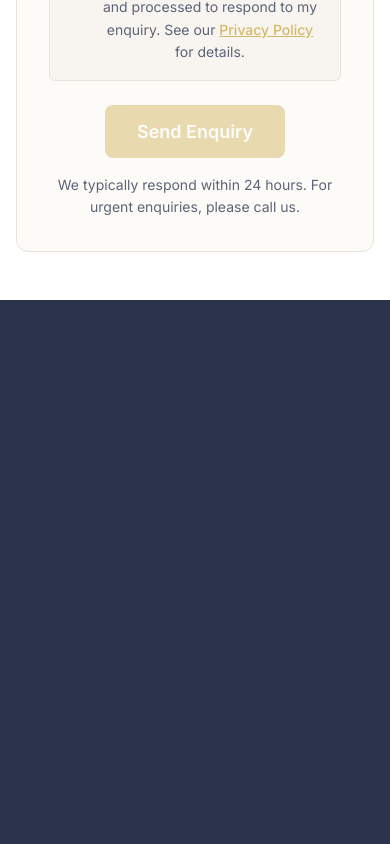
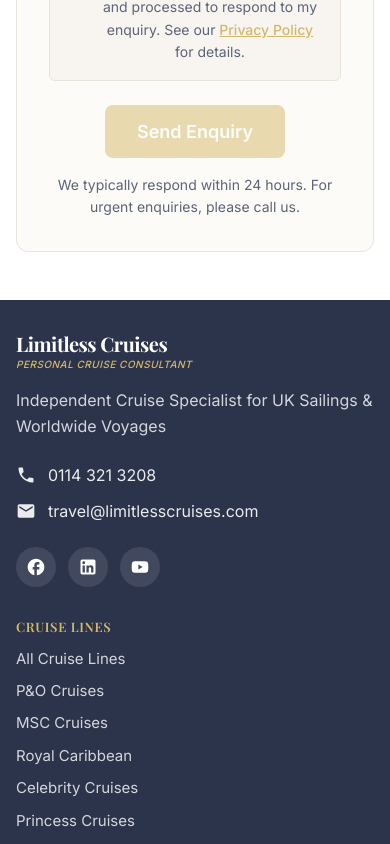
Before and after one commit to bhqrkxc888-spec/Limitless_web, a React (Vite) app: page / in a window 390 px wide. Shown: the part 5730-6574 px from the top of the page. Built offline with nearby package versions, Linux system fonts and the light colour scheme; no server answers.

Commit message:
Update Footer.css

```diff
--- a/src/components/layout/Footer.css
+++ b/src/components/layout/Footer.css
@@ -7,9 +7,8 @@
   background-color: var(--clr-primary);
   color: var(--clr-text-on-primary);
   margin-top: auto;
-  /* Prevent CLS with explicit content-visibility */
-  content-visibility: auto;
-  contain-intrinsic-size: auto 650px;
+  /* Remove content-visibility which was causing CLS with wrong size estimate */
+  /* The footer will render normally without virtualization */
 }
 
 /* ========================================
@@ -295,10 +294,6 @@
    ======================================== */
 
 @media (max-width: 1023px) {
-  .footer {
-    contain-intrinsic-size: auto 720px;
-  }
-
   .footer-main {
     padding: 40px 0 28px;
   }
@@ -319,10 +314,6 @@
 }
 
 @media (max-width: 767px) {
-  .footer {
-    contain-intrinsic-size: auto 900px;
-  }
-
   .footer-main {
     padding: 32px 0 24px;
   }
```
